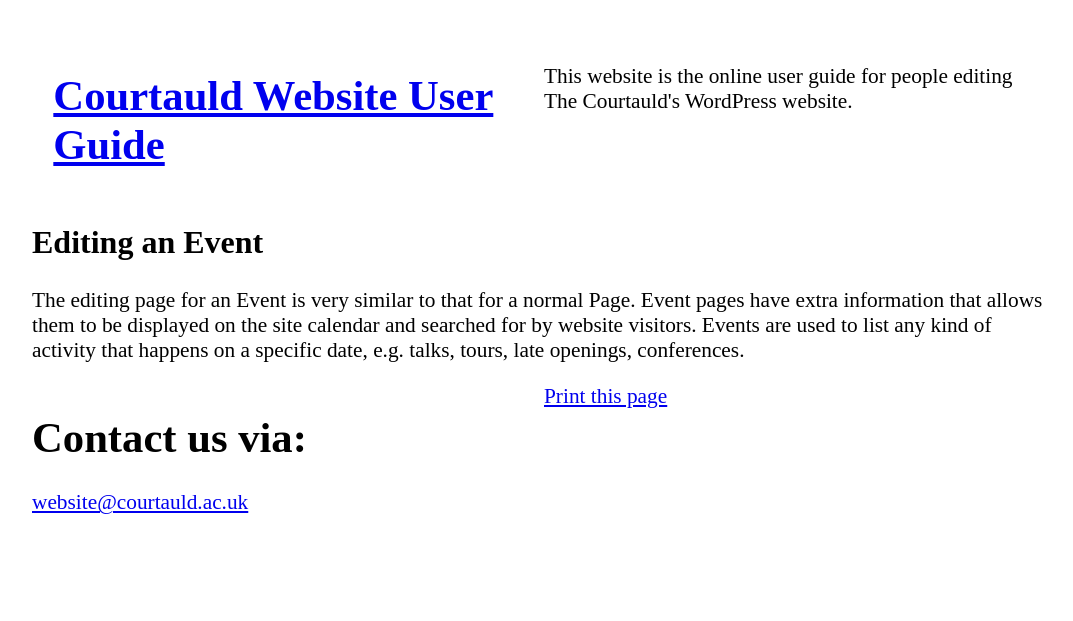
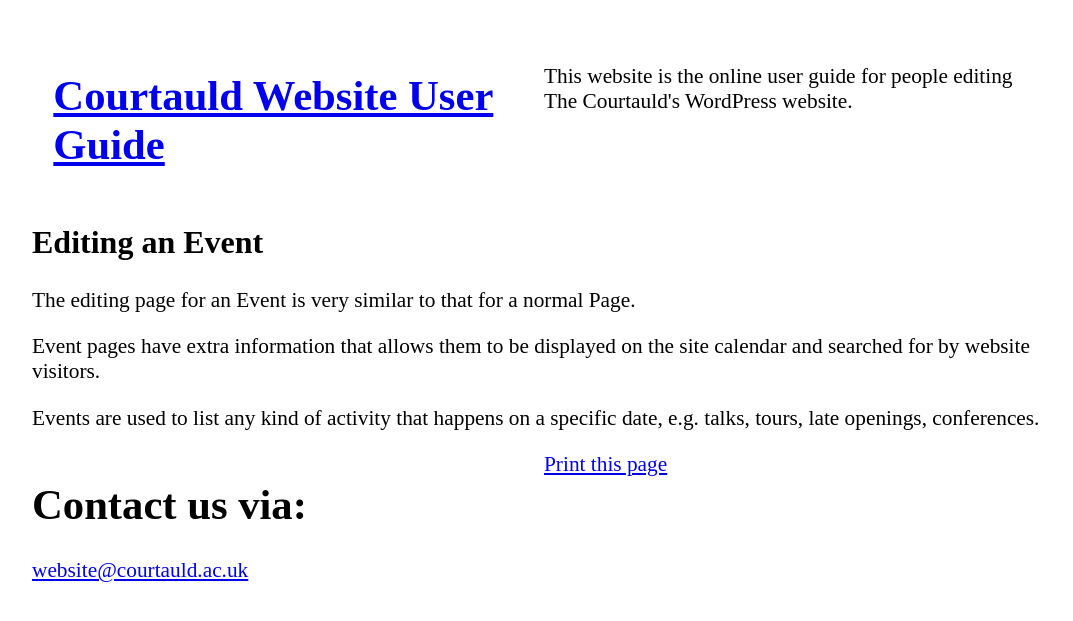
Before and after one commit to Courtauld/guide, a Jekyll site: the page built from _event/edit-event.md, in a window 1280 px wide. Shown: the top 621 px of the page, without its empty margins (96-1169 px from the left). Built offline with Jekyll 4.4.1, drawn with Linux system fonts in a browser that asks for light colours.

Commit message:
add spaces between paras

```diff
--- a/_event/edit-event.md
+++ b/_event/edit-event.md
@@ -1,7 +1,8 @@
 ---
 title: Editing an Event
 ---
+The editing page for an Event is very similar to that for a normal Page.
 
-The editing page for an Event is very similar to that for a normal Page.
 Event pages have extra information that allows them to be displayed on the site calendar and searched for by website visitors.
+
 Events are used to list any kind of activity that happens on a specific date, e.g. talks, tours, late openings, conferences.
```
